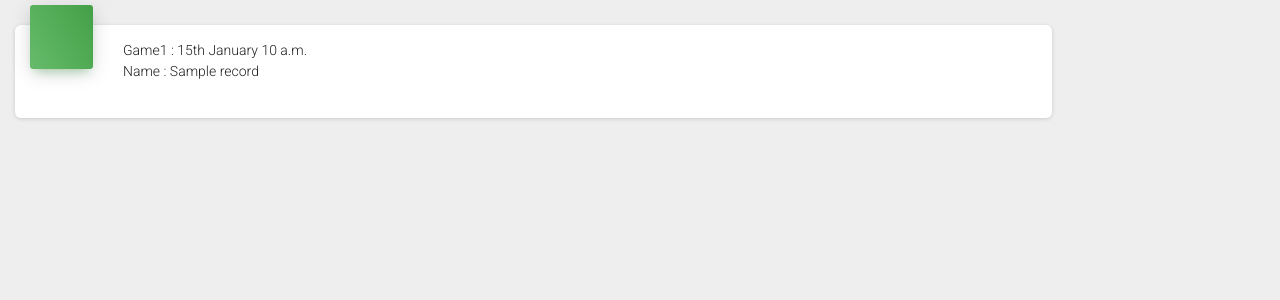
After one commit to Jai-kishan/Trivia-App, a Django app: template templates/trivia/user_history.html in a window 1280 px wide. The commit adds this page. Shown: the top 300 px of the page. Run offline with Django 3.2, Linux system fonts and the light colour scheme; the template is opened without the code that fills it: most values are stand-ins (such as "Sample title", 1, 10 or a date in 2020); data that the repository does not hold is empty; some libraries are stand-ins or nearby versions.

Commit message:
created a new function for history

```diff
--- a/Trivia/urls.py
+++ b/Trivia/urls.py
@@ -5,4 +5,5 @@ from .views import *
 urlpatterns =[
     path('', get_user_name, name='user_name'),
     path('welcome/<str:name>/', welcome_user, name='welcome_page'),
+    path('history/<int:pk>/', user_histroy, name='user_history'),
 ]
--- /dev/null
+++ b/templates/trivia/user_history.html
@@ -0,0 +1,30 @@
+{% extends 'base.html' %}
+{% block content %}
+{% load common_tags %}
+
+<div class="col-md-10">
+	<div class="card">
+		<div class="card-header card-header-icon" data-background-color="green">
+			<i class="material-icons">&#xE894;</i>
+		</div>
+		<div class="card-content">
+			<!-- {% if question_over %}
+				<h4 class="card-title">Trivia Quiz</h4>
+			{%endif%}
+			{% if question_over %}
+				<h4 class="card-title">Summary</h4>
+			{%endif%} -->
+			<div class="row">
+				<div class="col-md-5">
+					Game1 : {{ records.created|date:"dS F f a" }} <br>
+					Name : {{records.name}}
+					{{records.config}}
+					 <br> <br>
+
+                </div>
+            </div>
+        </div>
+    </div>
+</div>
+
+{% endblock %}
```
Also changed, not shown: Trivia/models.py (+5 -3 lines), Trivia/templatetags/common_tags.py (+22 -1 lines), Trivia/views.py (+9 -0 lines), templates/trivia/welcome_user.html (+12 -2 lines), README.md, Trivia/migrations/0002_choice_is_correct.py (added).
